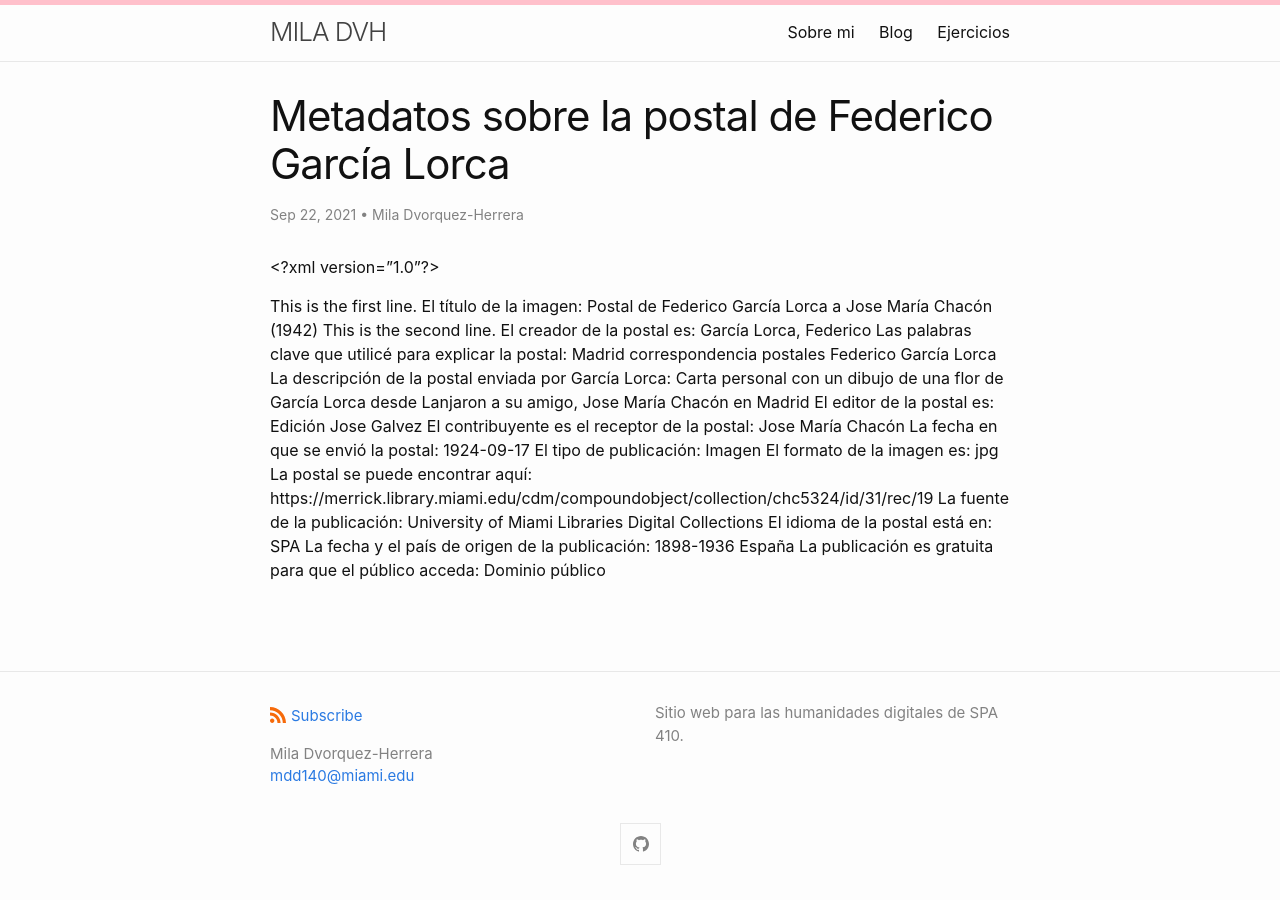
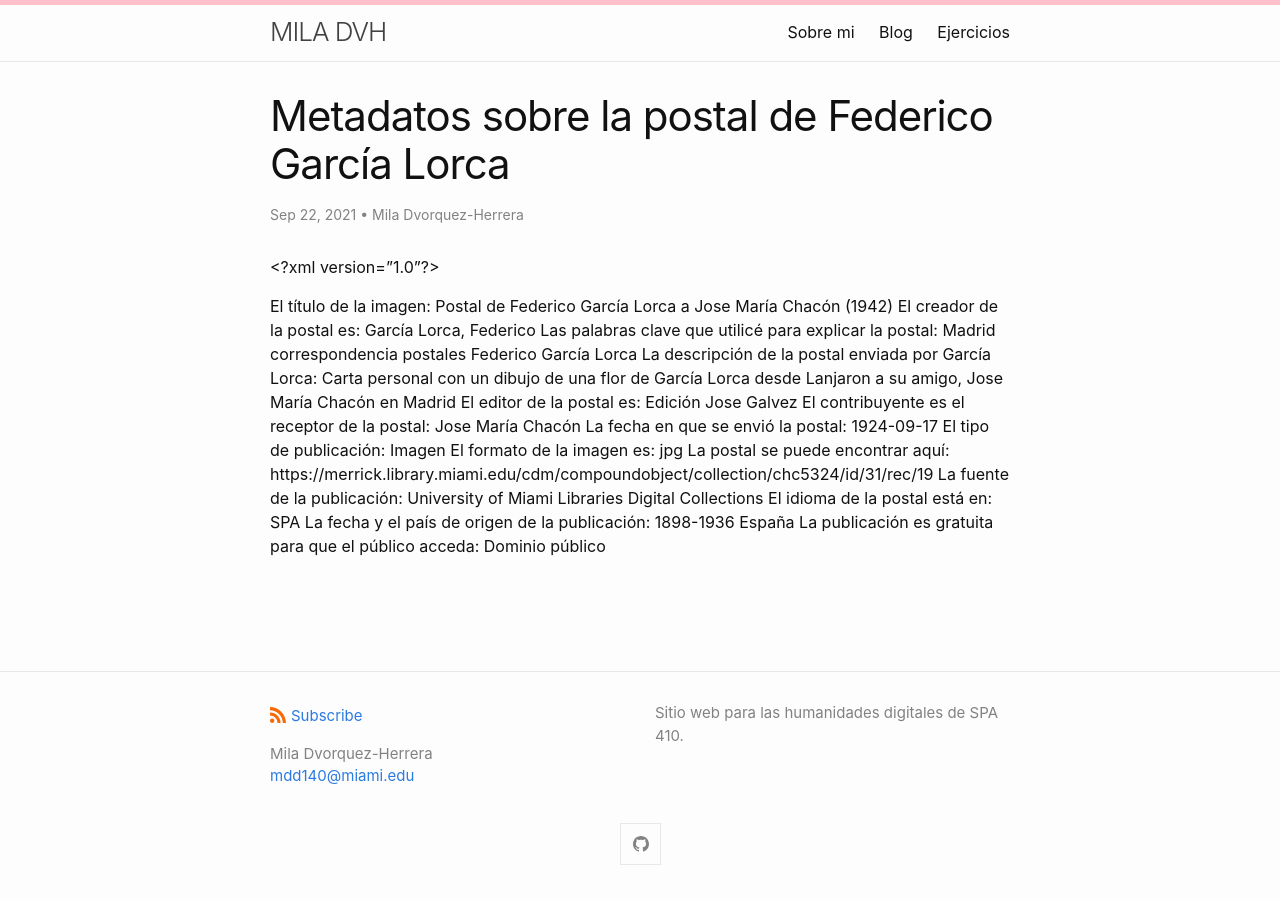
Before and after one commit to miladvh/miladvh.github.io, a Jekyll site: the page built from _posts/2021-09-22-metadatos.md, in a window 1280 px wide. Built offline with Jekyll 4.4.1, drawn with Linux system fonts in a browser that asks for light colours.

Commit message:
Update 2021-09-22-metadatos.md

```diff
--- a/_posts/2021-09-22-metadatos.md
+++ b/_posts/2021-09-22-metadatos.md
@@ -6,12 +6,12 @@ author: Mila Dvorquez-Herrera
 ---
 <?xml version="1.0"?>
 <metadata xmlns:dc="http://purl.org/dc/elements/1.1/">
-   This is the first line.
+
    El título de la imagen:
     <dc:title>
         Postal de Federico García Lorca a Jose María Chacón (1942)
     </dc:title>
-    This is the second line.
+
     El creador de la postal es:
     <dc:creator>
         García Lorca, Federico
```
